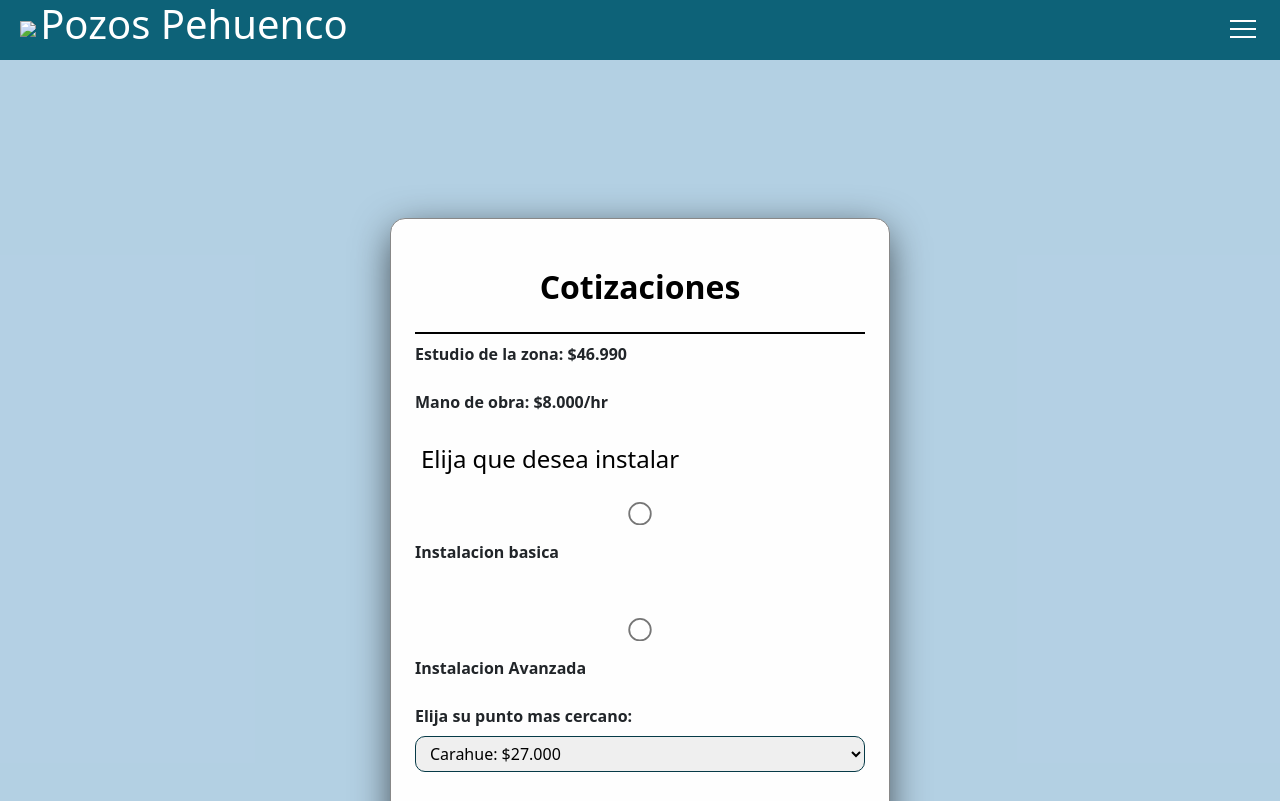
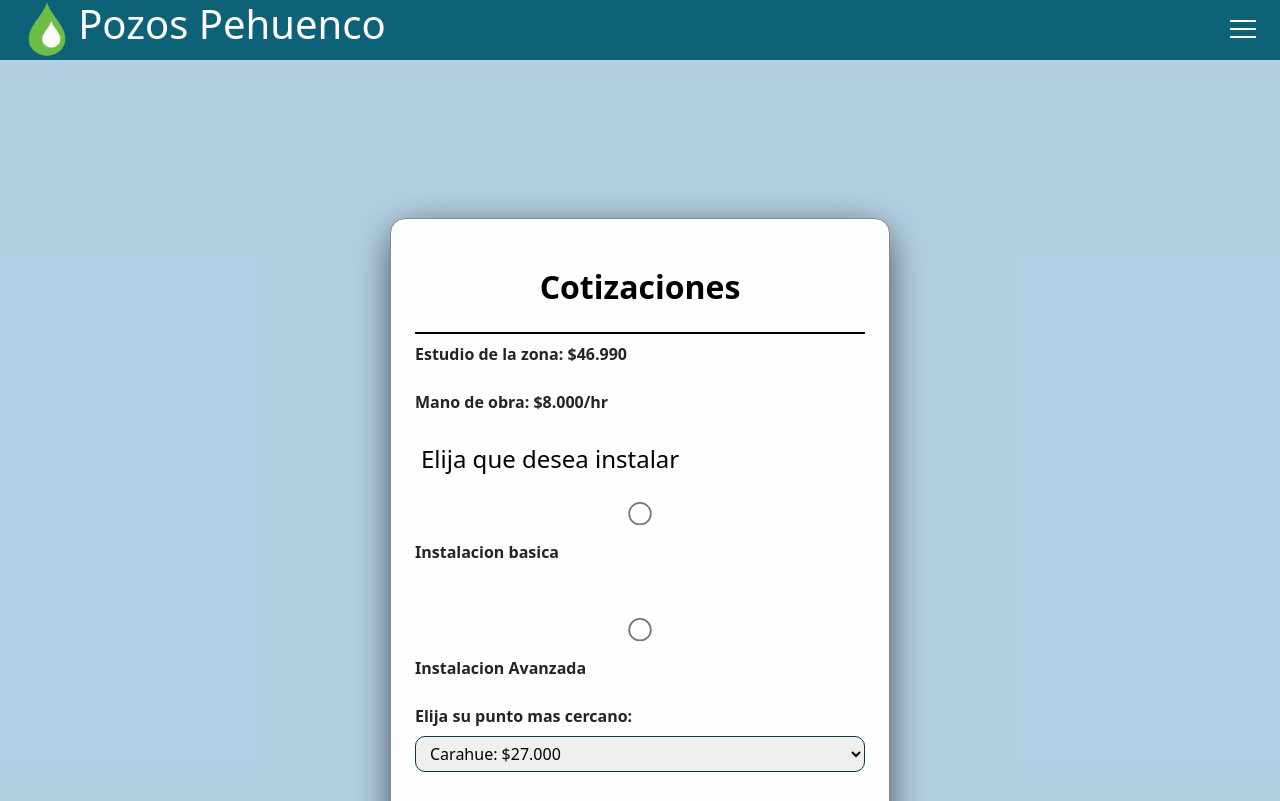
Before and after one commit to marine998/pozos-pehuenco, a website: page views/quotes.html in a window 1280 px wide. Shown: the top 801 px of the page. Drawn offline with nearby package versions, Linux system fonts and the light colour scheme.

Commit message:
Update al logo

```diff
--- a/views/quotes.html
+++ b/views/quotes.html
@@ -14,7 +14,7 @@
 
     <div class="topnav">
         <div>
-            <img src="../ext/logos/logo.png" class="logo">
+            <img src="/logos/logo.png" class="logo">
             <h1 class="title">Pozos Pehuenco</h1>
         </div>
         <div class="hamburger-menu">
```
Also changed, not shown: views/ChgPassword.html (+2 -1 lines), views/Myprojects.html (+1 -1 lines), views/Partners.html (+1 -1 lines), views/Profile.html (+1 -1 lines), views/Proyect.html (+1 -1 lines).
